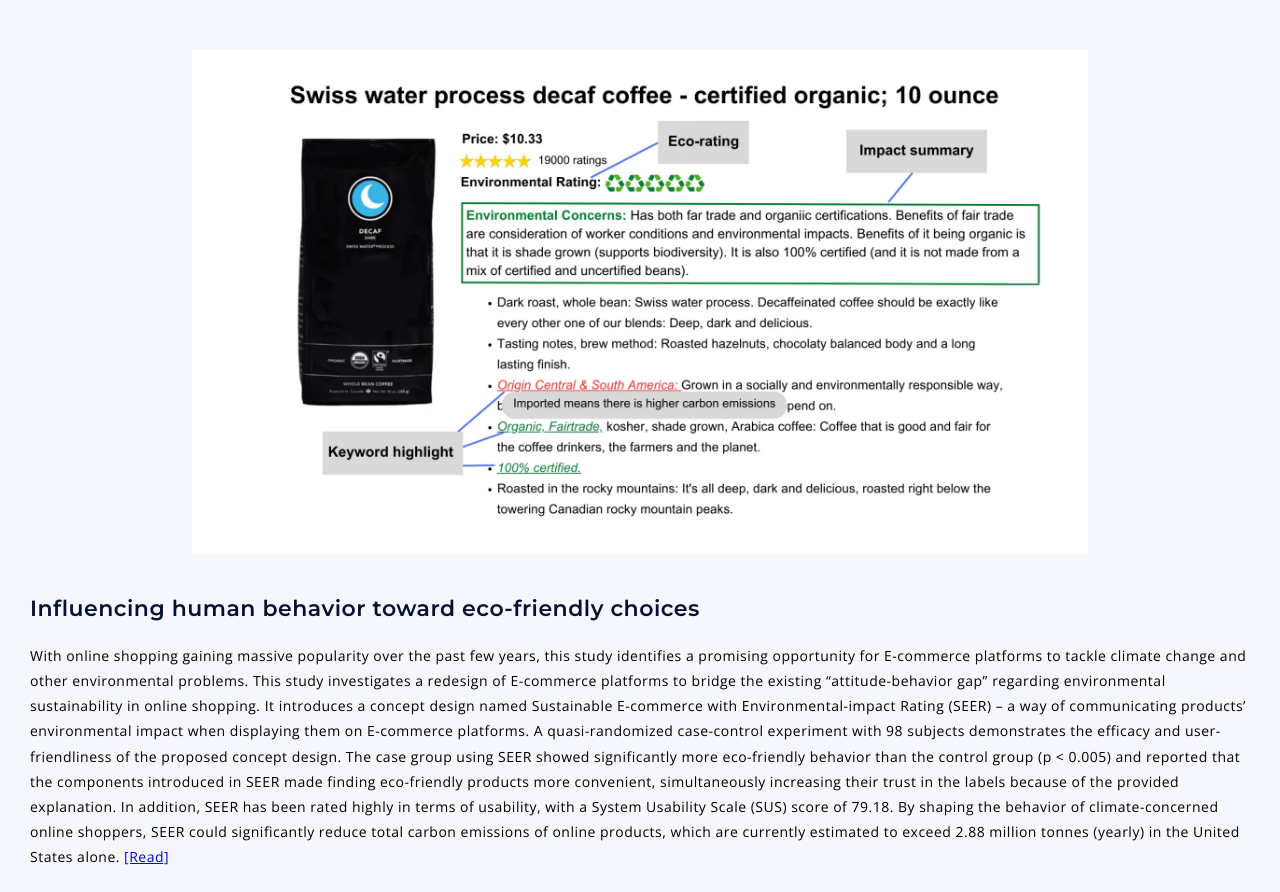
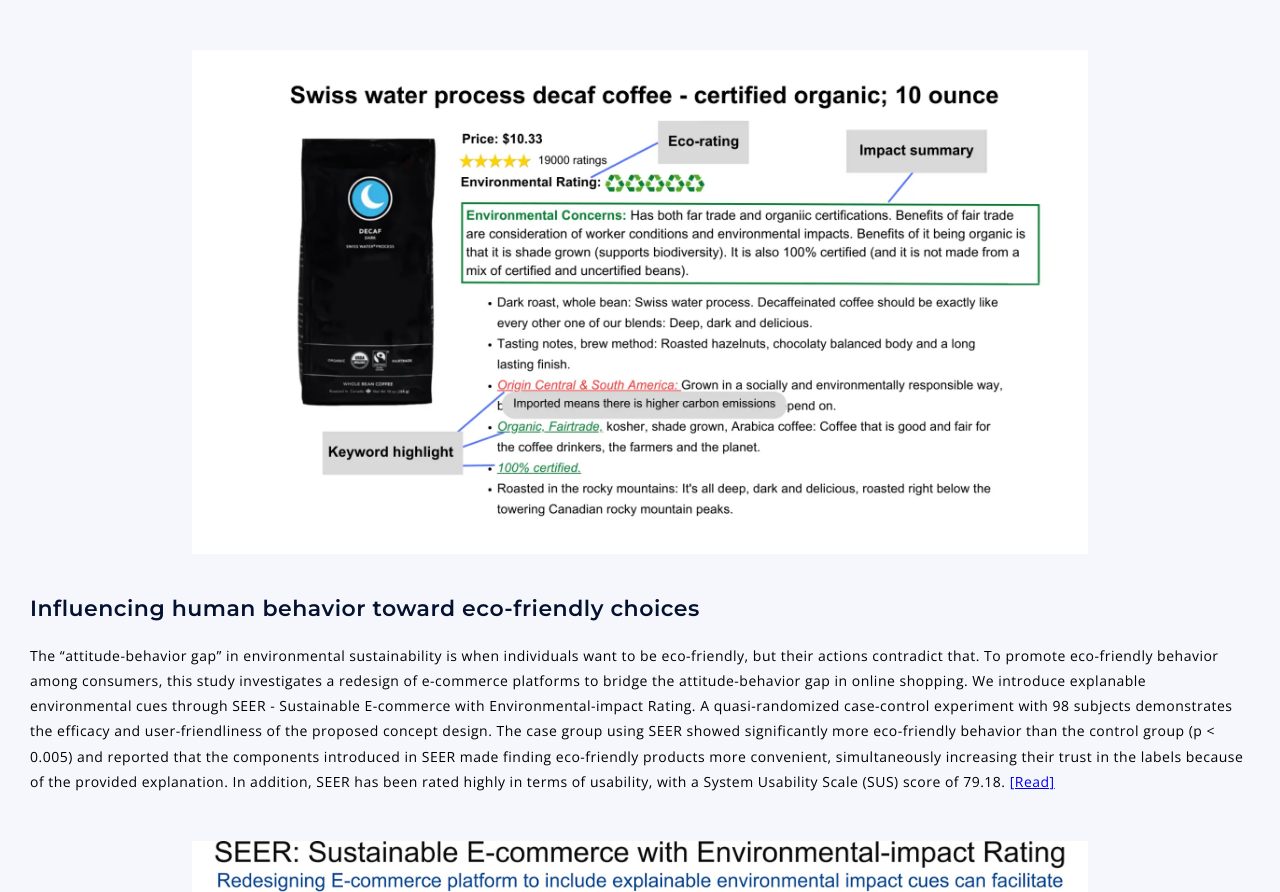
Before and after one commit to Adiba08/adibaproma, a plain HTML site: page SEER.html in a window 1280 px wide. Shown: the top 892 px of the page. Drawn offline with nearby package versions, Linux system fonts and the light colour scheme; no server answers.

Commit message:
fixed research

```diff
--- a/SEER.html
+++ b/SEER.html
@@ -72,16 +72,11 @@
               </div>
               <div>
                 <p>
-                  With online shopping gaining massive popularity over the past
-                  few years, this study identifies a promising opportunity for
-                  E-commerce platforms to tackle climate change and other
-                  environmental problems. This study investigates a redesign of
-                  E-commerce platforms to bridge the existing “attitude-behavior
-                  gap” regarding environmental sustainability in online
-                  shopping. It introduces a concept design named Sustainable
-                  E-commerce with Environmental-impact Rating (SEER) – a way of
-                  communicating products’ environmental impact when displaying
-                  them on E-commerce platforms. A quasi-randomized case-control
+                  The “attitude-behavior gap” in environmental sustainability is when individuals want to be eco-friendly,
+                  but their actions contradict that. To promote eco-friendly behavior among consumers,
+                  this study investigates a redesign of e-commerce platforms to bridge the attitude-behavior gap
+                  in online shopping. We introduce explanable environmental cues through SEER - Sustainable
+                  E-commerce with Environmental-impact Rating. A quasi-randomized case-control
                   experiment with 98 subjects demonstrates the efficacy and
                   user-friendliness of the proposed concept design. The case
                   group using SEER showed significantly more eco-friendly
@@ -90,11 +85,7 @@
                   products more convenient, simultaneously increasing their
                   trust in the labels because of the provided explanation. In
                   addition, SEER has been rated highly in terms of usability,
-                  with a System Usability Scale (SUS) score of 79.18. By shaping
-                  the behavior of climate-concerned online shoppers, SEER could
-                  significantly reduce total carbon emissions of online
-                  products, which are currently estimated to exceed 2.88 million
-                  tonnes (yearly) in the United States alone.
+                  with a System Usability Scale (SUS) score of 79.18.
 
                   <a href="https://www.sciencedirect.com/science/article/pii/S2666789422000356"><span>[Read]</span></a>
 
```
Also changed, not shown: NADBench.html (+2 -1 lines).
